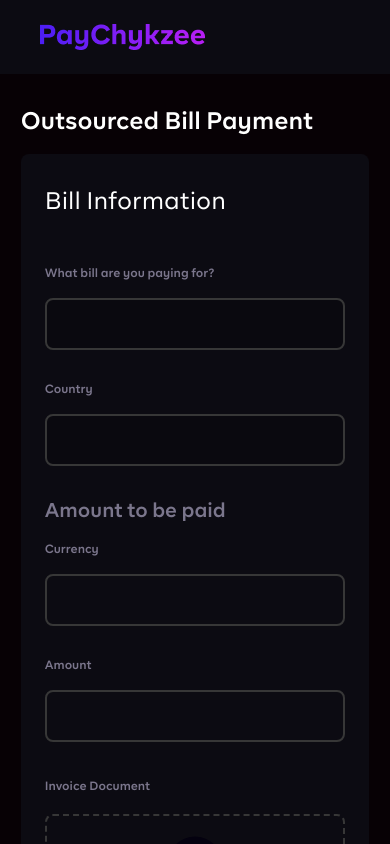
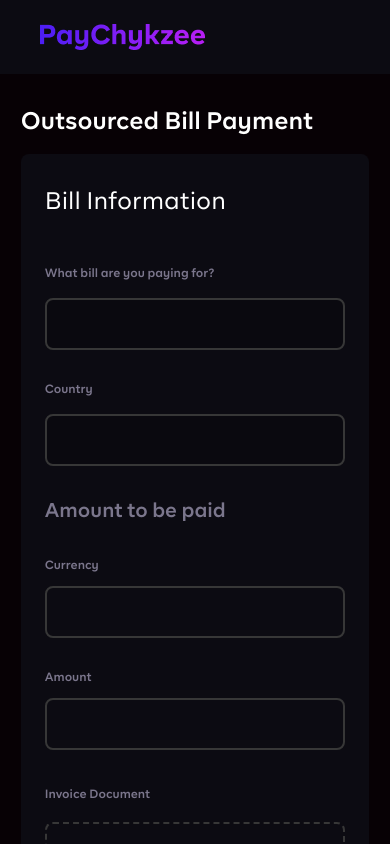
Before and after one commit to Iamfineboyygabriel/paychykzee, a React (Create React App) app: page /dashboard/bill-payment in a window 390 px wide. Built offline with nearby package versions, Linux system fonts and the light colour scheme.

Commit message:
worked on the responsiveness

```diff
--- a/src/components/pages/dashboard/bill/BillPayment.tsx
+++ b/src/components/pages/dashboard/bill/BillPayment.tsx
@@ -138,7 +138,7 @@ const BillPayment = () => {
         <h1 className="text-2xl">Bill Information</h1>
         <div className="mt-[3em] h-auto lg:w-[80%]">
           <form>
-            <div className="mt-[1em] flex flex-col gap-[2em] lg:flex-row">
+            <div className="xs:flex-col mt-[2em] flex flex-col gap-[2em] sm:flex-col md:flex-row lg:flex-row">
               <div className="w-full">
                 <label
                   htmlFor="whatBill"
@@ -174,24 +174,24 @@ const BillPayment = () => {
               </h1>
             </div>
 
-            <div className="mt-[1em] flex flex-col gap-[2em] lg:flex-row">
+            <div className="xs:flex-col mt-[2em] flex flex-col gap-[2em] sm:flex-col md:flex-row lg:flex-row">
               <div className="w-full">
                 <label
                   htmlFor="currency"
-                  className="flex-start flex font-br-semibold text-xs text-textp"
+                  className="flex-start mb-[1em] flex font-br-semibold text-xs text-textp" // Added margin-bottom here
                 >
                   Currency
                 </label>
                 <input
                   name="currency"
                   id="currency"
-                  className="mt-[1em] w-full rounded-lg border-[2px] border-border bg-inherit p-3"
+                  className="w-full rounded-lg border-[2px] border-border bg-inherit p-3"
                 />
               </div>
               <div className="w-full">
                 <label
                   htmlFor="amount"
-                  className="flex-start flex font-br-semibold text-xs text-textp"
+                  className="flex-start mb-[1em] flex font-br-semibold text-xs text-textp"
                 >
                   Amount
                 </label>
@@ -199,7 +199,7 @@ const BillPayment = () => {
                   name="amount"
                   id="amount"
                   type="text"
-                  className="mt-[1em] w-full rounded-lg border-[2px] border-border bg-inherit p-3"
+                  className="w-full rounded-lg border-[2px] border-border bg-inherit p-3"
                 />
               </div>
             </div>
```
